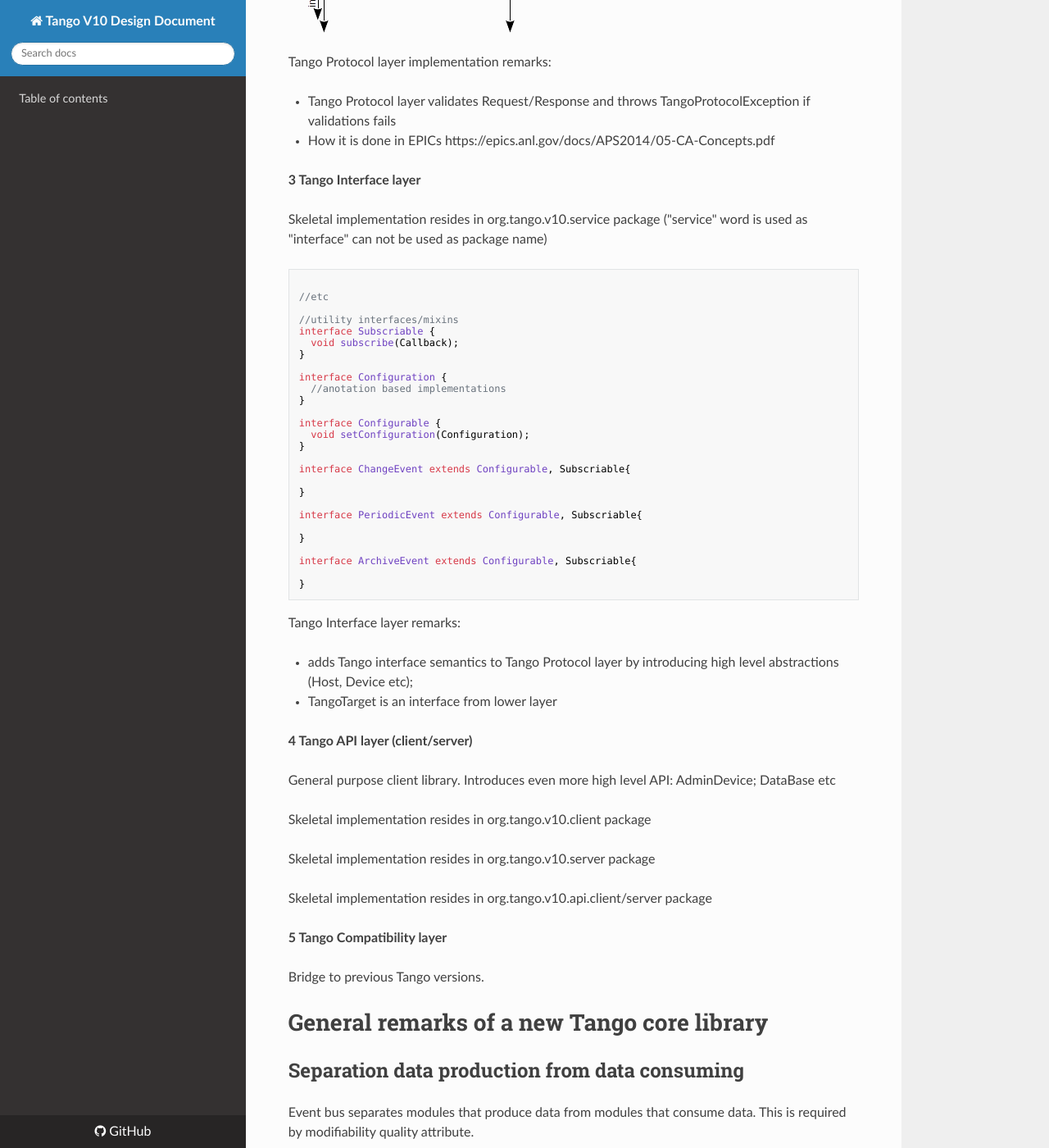
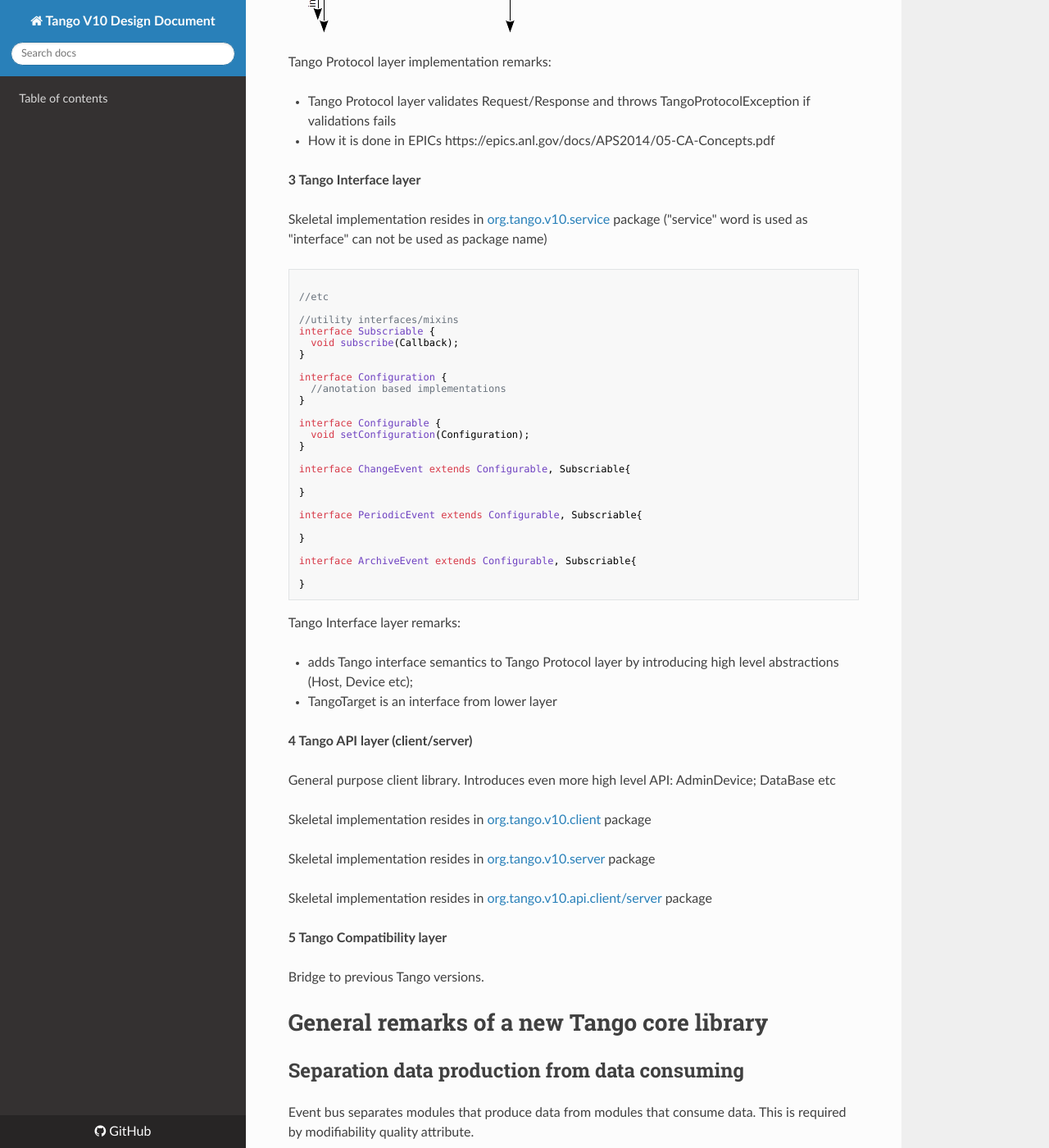
Before and after one commit to Ingvord/tango-v10-design-doc, an MkDocs documentation site: the page built from docs/architecture.md, in a window 1280 px wide and 1400 px high, scrolled down 2946 px. Shown: the whole window at 82% size. Built offline with MkDocs 1.6.1, drawn with Linux system fonts in a browser that asks for light colours; nearby versions of some CDN libraries; part of the change alters nothing that is shown; some of the changed text lies outside the part shown.

````diff
--- a/docs/architecture.md
+++ b/docs/architecture.md
@@ -16,7 +16,7 @@ Design sketch of Tango component and connectors separated by layers:
 
 **1 Tango Transport layer**
 
-Skeletal implementation resides in [org.tango.v10.transport](# src/main/java/org/tango/v10/transport) package
+Skeletal implementation resides in [org.tango.v10.transport](https://github.com/Ingvord/tango-v10-design-doc/tree/master/src/main/java/org/tango/v10/transport) package
 
 Tango Transport layer remarks:
 
@@ -30,7 +30,7 @@ Tango Transport layer implementation remarks:
 
 **2 Tango Protocol layer**
 
-Skeletal implementation resides in org.tango.v10.protocol package
+Skeletal implementation resides in [org.tango.v10.protocol](https://github.com/Ingvord/tango-v10-design-doc/tree/master/src/main/java/org/tango/v10/protocol) package
 
 We propose to design Tango protocol using block schemes as below and translate them in an API. If needed sequence diagrams can be used.
 
@@ -51,7 +51,7 @@ Tango Protocol layer implementation remarks:
 
 **3 Tango Interface layer**
 
-Skeletal implementation resides in org.tango.v10.service package  ("service" word is used as "interface" can not be used as package name)
+Skeletal implementation resides in [org.tango.v10.service](https://github.com/Ingvord/tango-v10-design-doc/tree/master/src/main/java/org/tango/v10/service) package  ("service" word is used as "interface" can not be used as package name)
 
 ```java
 
@@ -93,11 +93,11 @@ Tango Interface layer remarks:
 
 General purpose client library. Introduces even more high level API: AdminDevice; DataBase etc
 
-Skeletal implementation resides in org.tango.v10.client package
+Skeletal implementation resides in [org.tango.v10.client](https://github.com/Ingvord/tango-v10-design-doc/tree/master/src/main/java/org/tango/v10/client/event) package
 
-Skeletal implementation resides in org.tango.v10.server package
+Skeletal implementation resides in [org.tango.v10.server](https://github.com/Ingvord/tango-v10-design-doc/tree/master/src/main/java/org/tango/v10/server) package
 
-Skeletal implementation resides in org.tango.v10.api.client/server package
+Skeletal implementation resides in [org.tango.v10.api.client/server](https://github.com/Ingvord/tango-v10-design-doc/tree/master/src/main/java/org/tango/v10/api) package
 
 
 **5 Tango Compatibility layer**
````
